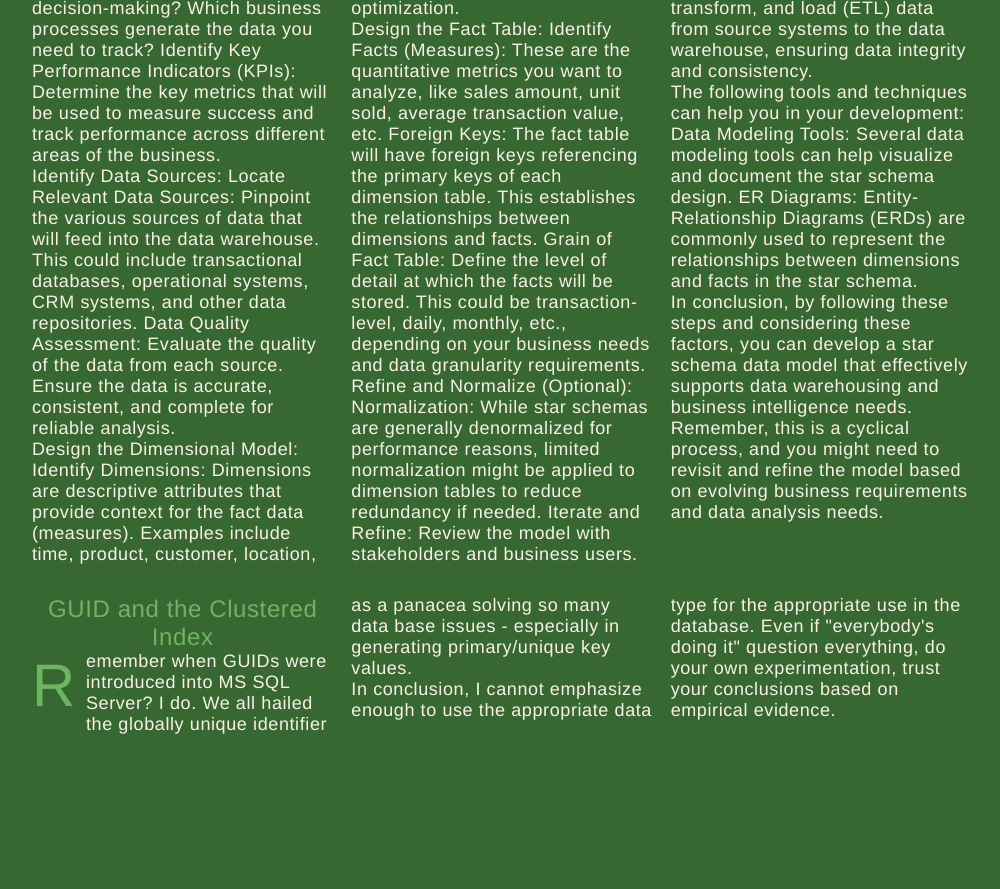
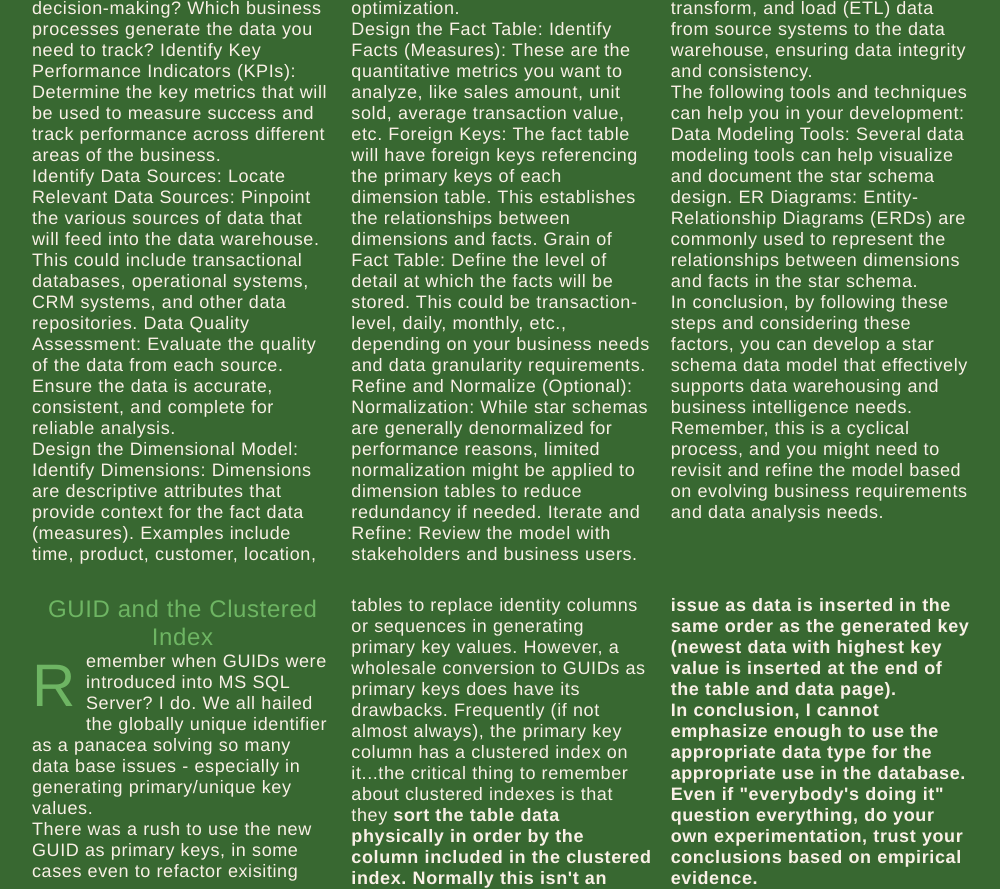
Before and after one commit to franksfazekasjr/franksfazekasjr.github.io, a plain HTML site: page datamodeling.html in a window 1280 px wide. Shown: the part 1113-2002 px from the top of the page, without its empty margins (138-1138 px from the left). Before the commit the page ends 1848 px from the top, so only its background shows below. Drawn offline with Linux system fonts and the light colour scheme; a web font is replaced by a local one.

Commit message:
Update datamodeling.html

```diff
--- a/datamodeling.html
+++ b/datamodeling.html
@@ -161,7 +161,10 @@
             Remember when GUIDs were introduced into MS SQL Server? I do.  We all hailed the globally unique identifier as a panacea solving so many data base issues - especially in generating primary/unique key values.
           </p>
           <p>
-
+            There was a rush to use the new GUID as primary keys, in some cases even to refactor exisiting tables to replace identity columns or sequences in generating primary key values.
+            However, a wholesale conversion to GUIDs as primary keys does have its drawbacks.  Frequently (if not almost always), the primary key column has a clustered index on it...the critical thing to remember about clustered
+            indexes is that they <b>sort<b/> the table data physically in order by the column included in the clustered index.  Normally this isn't an issue as data is inserted in the same order as the generated key
+            (newest data with highest key value is inserted at the end of the table and data page).
           </p>
           <p>
 
```
